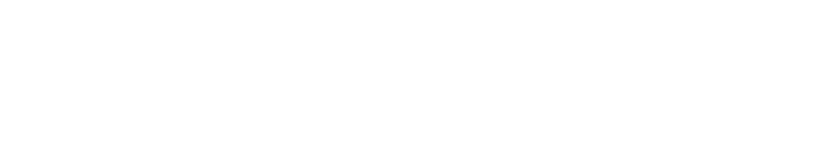
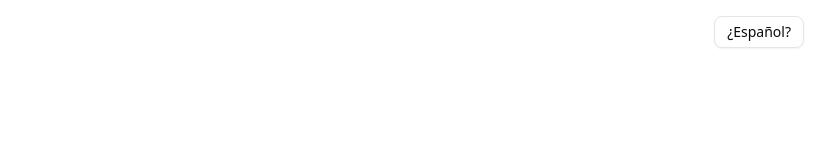
Before and after one commit to csantosr/guesspy, a Next.js app: page /en/game in a window 1280 px wide. Shown: the top 160 px of the page, without its empty margins (460-1280 px from the left). Built offline with nearby package versions, Linux system fonts and the light colour scheme.

Commit message:
feat: i18n toggle button

```diff
--- a/app/[lang]/game/page.tsx
+++ b/app/[lang]/game/page.tsx
@@ -13,8 +13,19 @@
 
   const dict = await getDictionary(params.lang)
 
+  const otherLang = params.lang === 'en' ? 'es' : 'en';
+  const langButtonText = params.lang === 'en' ? '¿Español?' : 'English?';
+
   return (
-    <div className="flex flex-col gap-4">
+    <div className="relative flex flex-col gap-4">
+      <Link
+        href={`/${otherLang}/game`}
+        className="fixed top-4 right-4 z-50"
+      >
+        <Button variant="outline" size="sm">
+          {langButtonText}
+        </Button>
+      </Link>
       <FuzzyText>Guesspy</FuzzyText>
       <div className="flex flex-col gap-3 sm:flex-row sm:justify-center sm:gap-10">
         <Link className="w-full sm:w-auto" href={`/${params.lang}/game/local/setup`}>
```
